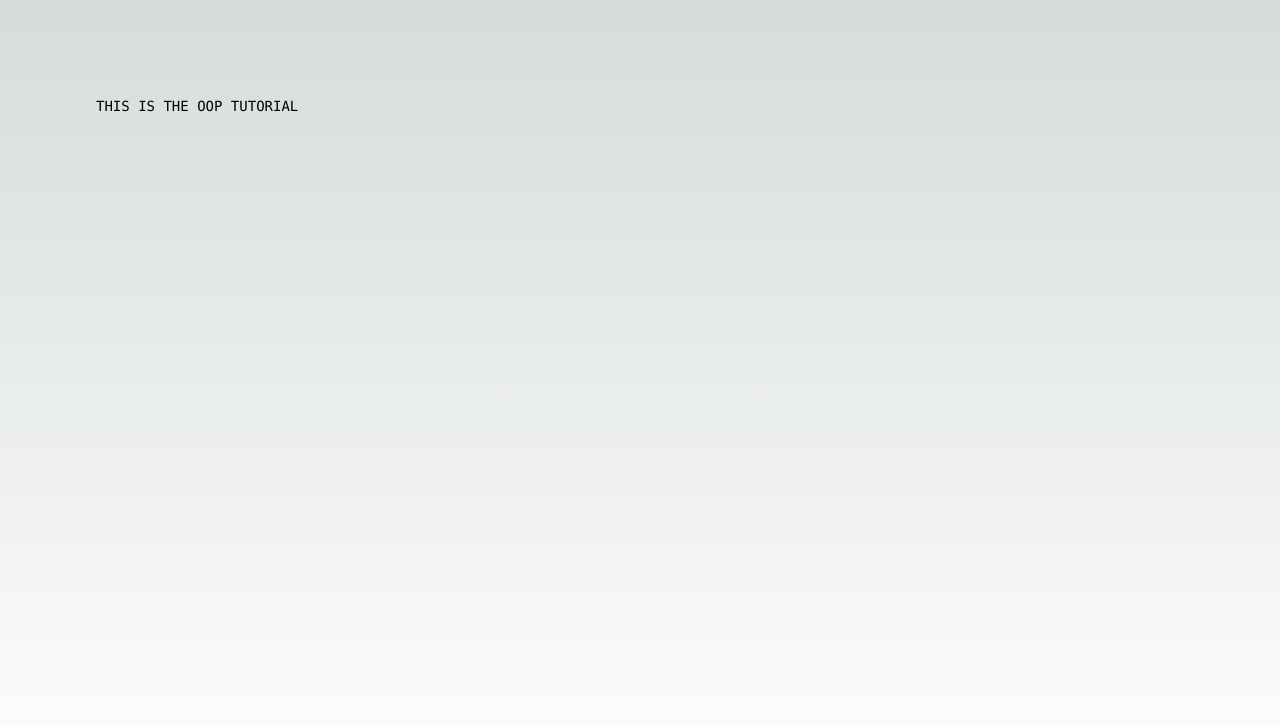
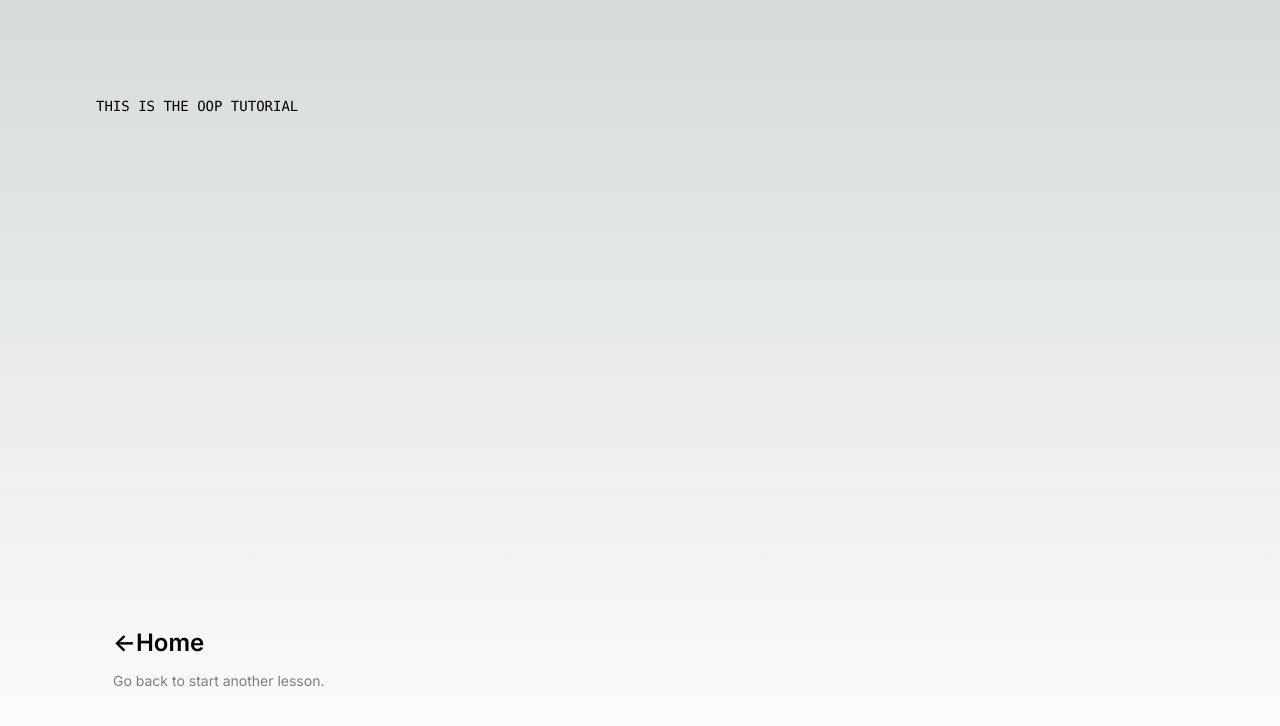
Before and after one commit to thompson-zak/LearnToCode---Old, a Next.js app in the folder learntocode/: page /tutorials/oop in a window 1280 px wide. Shown: the top 726 px of the page. Built offline with nearby package versions, Linux system fonts and the light colour scheme.

Commit message:
Add home button in tutorials page

```diff
--- a/learntocode/app/tutorials/layout.tsx
+++ b/learntocode/app/tutorials/layout.tsx
@@ -8,6 +8,22 @@
         <div className="z-10 max-w-6xl w-full items-center justify-between font-mono text-sm lg:flex">
             {children}
         </div>
+        <div className="max-w-6xl w-full">
+          <a
+            href="/"
+            className="float-left group rounded-lg border border-transparent px-4 py-3 transition-colors hover:border-gray-300 hover:bg-gray-100 hover:dark:border-neutral-700 hover:dark:bg-neutral-800/30"
+          >
+            <h2 className={`mb-3 text-2xl font-semibold`}>
+              <span className="inline-block transition-transform group-hover:-translate-x-1 motion-reduce:transform-none">
+                &lt;-
+              </span>
+              Home{' '}
+            </h2>
+            <p className={`m-0 max-w-[30ch] text-sm opacity-50`}>
+              Go back to start another lesson.
+            </p>
+          </a>
+        </div>
     </main>
   )
 }
```
